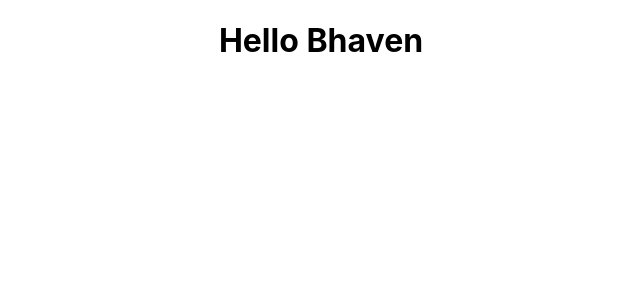
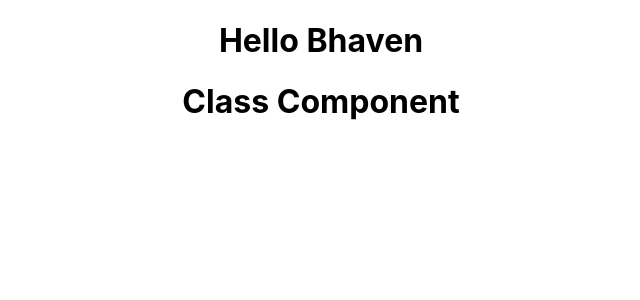
Before and after one commit to 0xbhvn/first-react-app, a React (Create React App) app: page / in a window 1280 px wide. Shown: the top 300 px of the page, without its empty margins (319-959 px from the left). Built offline with nearby package versions, Linux system fonts and the light colour scheme.

Commit message:
class component

```diff
--- a/src/App.js
+++ b/src/App.js
@@ -1,12 +1,14 @@
 import React from 'react';
 import logo from './logo.svg';
 import './App.css';
-import Greet from './components/Greet'
+import { Greet } from './components/Greet'
+import Welcome from './components/Welcome'
 
 function App() {
   return (
     <div className="App">
       <Greet/>
+      <Welcome/>
     </div>
   );
 }
--- a/src/components/Greet.js
+++ b/src/components/Greet.js
@@ -1,5 +1,5 @@
 import React from 'react'
 
-const Greet = () => <h1>Hello Bhaven</h1>
+export const Greet = () => <h1>Hello Bhaven</h1>
 
-export default Greet;
+// export default Greet
--- /dev/null
+++ b/src/components/Welcome.js
@@ -0,0 +1,9 @@
+import React, { Component } from 'react'
+
+class Welcome extends Component {
+    render() {
+        return <h1>Class Component</h1>
+    }
+}
+
+export default Welcome
```
